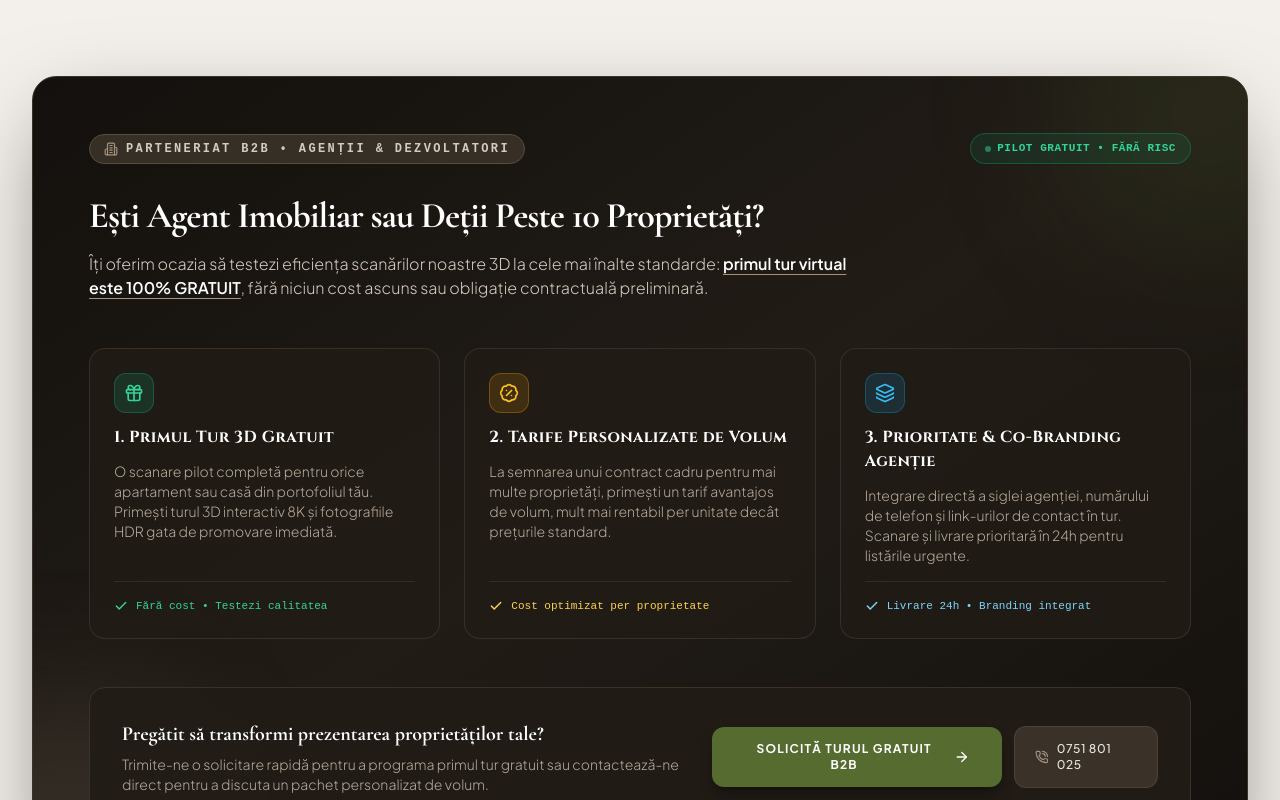
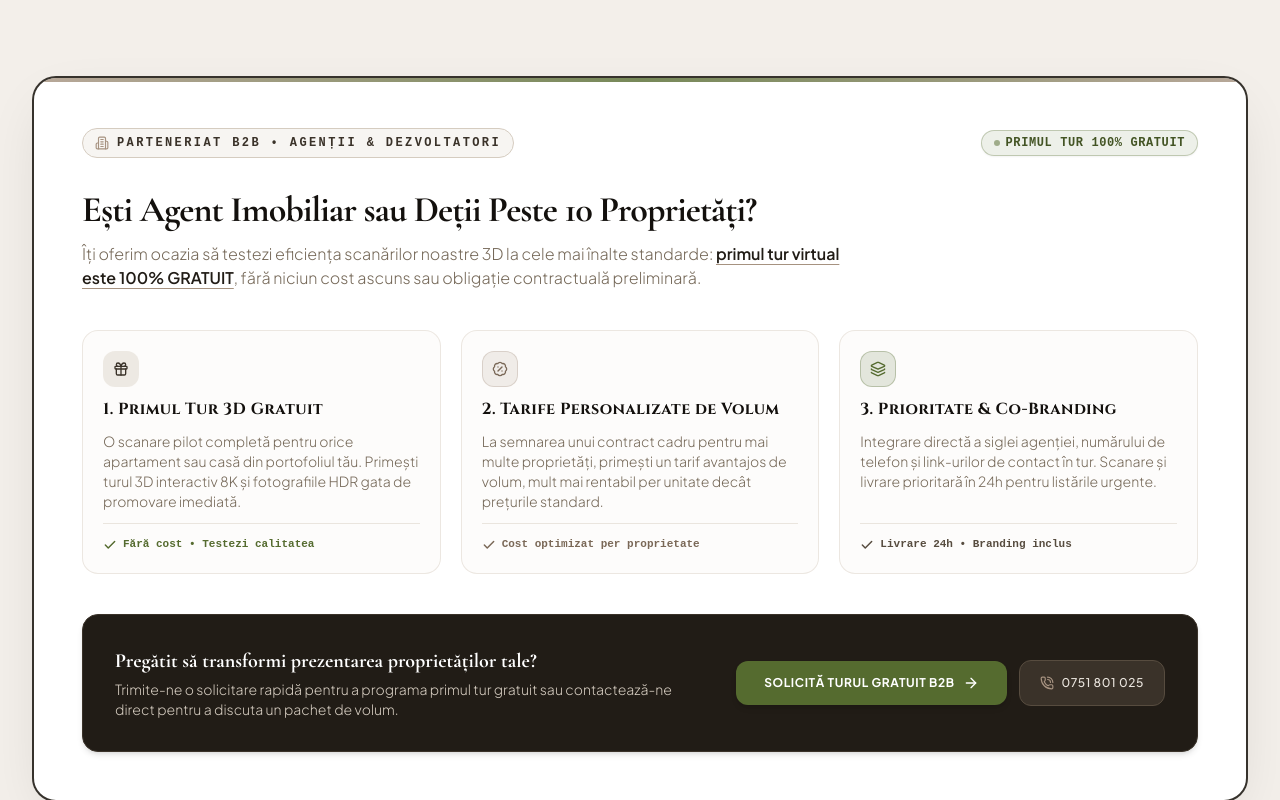
Before and after one commit to nagyistvan1992/transylview3d, a React (Vite) app: page / in a window 1280 px wide. Shown: the part 9660-10460 px from the top of the page. Built offline with nearby package versions, Linux system fonts and the light colour scheme.

Commit message:
Harmonize B2B partnership section styling with site theme and optimize mobile edge-to-edge responsiveness

```diff
--- a/src/components/BookCallModal.tsx
+++ b/src/components/BookCallModal.tsx
@@ -224,14 +224,14 @@ export const BookCallModal: React.FC<BookCallModalProps> = ({
             )}
 
             {formData.selectedPkg && formData.selectedPkg.includes('Parteneriat B2B') && (
-              <div className="mb-4 p-3.5 rounded-xl bg-emerald-950/60 border border-emerald-500/40 text-emerald-200 text-xs flex items-start gap-2.5">
-                <span className="w-2 h-2 rounded-full bg-emerald-400 animate-pulse flex-shrink-0 mt-1" />
+              <div className="mb-4 p-3.5 rounded-xl bg-stone-900 border border-bronze/40 text-stone-200 text-xs flex items-start gap-2.5 shadow-sm">
+                <span className="w-2 h-2 rounded-full bg-bronze animate-pulse flex-shrink-0 mt-1" />
                 <div className="space-y-0.5">
-                  <span className="font-bold text-white uppercase tracking-wide block text-[11px] font-mono">
+                  <span className="font-bold text-bronze uppercase tracking-wide block text-[11px] font-mono">
                     Ofertă Activată: Parteneriat B2B (10+ Proprietăți)
                   </span>
-                  <p className="text-emerald-300/90 font-light leading-relaxed">
-                    Primul tur virtual 3D este 100% GRATUIT pentru a testa calitatea. Pentru portofoliul de proprietăți vom stabili un contract cadru cu preț negociat de volum mult mai avantajos.
+                  <p className="text-stone-300 font-light leading-relaxed">
+                    Primul tur virtual 3D este <strong className="text-white font-medium">100% GRATUIT</strong> pentru a testa calitatea. Pentru portofoliul de proprietăți vom stabili un contract cadru cu preț negociat de volum mult mai avantajos.
                   </p>
                 </div>
               </div>
--- a/src/components/PricingSection.tsx
+++ b/src/components/PricingSection.tsx
@@ -137,121 +137,117 @@ export const PricingSection: React.FC<PricingSectionProps> = ({ onSelectPackage
           whileInView={{ opacity: 1, y: 0 }}
           viewport={{ once: true }}
           transition={{ duration: 0.7 }}
-          className="mt-14 sm:mt-20 relative rounded-3xl sm:rounded-4xl overflow-hidden bg-gradient-to-br from-stone-950 via-stone-900 to-stone-950 border border-stone-800 text-stone-100 shadow-[0_30px_90px_-20px_rgba(0,0,0,0.5)]"
+          className="mt-12 sm:mt-20 relative rounded-2xl sm:rounded-3xl md:rounded-4xl overflow-hidden bg-white border-2 border-stone-900/90 shadow-[0_20px_60px_-15px_rgba(27,23,21,0.12)] -mx-3 sm:mx-0 p-3.5 sm:p-8 lg:p-12"
         >
-          {/* Subtle background ambient accents */}
-          <div className="absolute -top-32 -right-32 w-80 h-80 bg-[#556B2F]/15 rounded-full blur-3xl pointer-events-none" />
-          <div className="absolute -bottom-32 -left-32 w-80 h-80 bg-bronze/15 rounded-full blur-3xl pointer-events-none" />
+          {/* Subtle top architectural bronze accent hairline */}
+          <div className="absolute top-0 inset-x-0 h-1 bg-gradient-to-r from-bronze via-[#556B2F] to-bronze opacity-80" />
 
-          <div className="relative p-6 sm:p-10 lg:p-14">
           {/* Top row with badges */}
-            <div className="flex flex-wrap items-center justify-between gap-3 mb-6 sm:mb-8">
-              <div className="inline-flex items-center gap-2 px-3.5 py-1.5 rounded-full bg-stone-800/90 border border-stone-700 text-stone-300 text-[11px] sm:text-xs font-bold tracking-[0.2em] uppercase font-mono">
-                <Building2 className="w-3.5 h-3.5 text-bronze" />
+          <div className="flex flex-col sm:flex-row sm:items-center justify-between gap-2 mb-4 sm:mb-8 pt-0.5">
+            <div className="inline-flex items-center gap-2 px-3 py-1.5 rounded-full bg-stone-100 border border-stone-300 text-stone-800 text-[10px] sm:text-xs font-bold tracking-[0.2em] uppercase font-mono w-fit">
+              <Building2 className="w-3.5 h-3.5 text-bronze flex-shrink-0" />
               <span>PARTENERIAT B2B • AGENȚII & DEZVOLTATORI</span>
             </div>
-              <span className="px-3.5 py-1.5 rounded-full bg-emerald-500/10 border border-emerald-500/30 text-emerald-400 text-[11px] font-bold tracking-wider uppercase font-mono shadow-sm flex items-center gap-1.5">
-                <span className="w-1.5 h-1.5 rounded-full bg-emerald-400 animate-pulse" />
-                <span>PILOT GRATUIT • FĂRĂ RISC</span>
+            <span className="px-3 py-1 rounded-full bg-[#556B2F]/10 border border-[#556B2F]/30 text-[#435424] text-[10px] sm:text-xs font-bold tracking-wider uppercase font-mono shadow-sm flex items-center gap-1.5 w-fit">
+              <span className="w-1.5 h-1.5 rounded-full bg-[#556B2F] animate-pulse" />
+              <span>PRIMUL TUR 100% GRATUIT</span>
             </span>
           </div>
 
           {/* Header Content */}
-            <div className="max-w-3xl space-y-3 sm:space-y-4 mb-8 sm:mb-12">
-              <h3 className="font-serif text-2xl sm:text-3xl lg:text-4xl font-bold text-white tracking-tight leading-tight">
+          <div className="max-w-3xl space-y-2 sm:space-y-3 mb-5 sm:mb-10">
+            <h3 className="font-serif text-xl sm:text-3xl lg:text-4xl font-bold text-stone-950 tracking-tight leading-tight">
               Ești Agent Imobiliar sau Deții Peste 10 Proprietăți?
             </h3>
-              <p className="text-stone-300 text-xs sm:text-sm lg:text-base leading-relaxed font-light">
-                Îți oferim ocazia să testezi eficiența scanărilor noastre 3D la cele mai înalte standarde: <strong className="text-white font-semibold underline decoration-bronze underline-offset-4">primul tur virtual este 100% GRATUIT</strong>, fără niciun cost ascuns sau obligație contractuală preliminară.
+            <p className="text-stone-600 text-xs sm:text-sm lg:text-base leading-relaxed font-light">
+              Îți oferim ocazia să testezi eficiența scanărilor noastre 3D la cele mai înalte standarde: <strong className="text-stone-900 font-semibold underline decoration-bronze underline-offset-4">primul tur virtual este 100% GRATUIT</strong>, fără niciun cost ascuns sau obligație contractuală preliminară.
             </p>
           </div>
 
           {/* 3 Pillar Cards */}
-            <div className="grid grid-cols-1 md:grid-cols-3 gap-4 sm:gap-6 mb-10 sm:mb-12">
+          <div className="grid grid-cols-1 md:grid-cols-3 gap-3 sm:gap-5 mb-5 sm:mb-10">
             {/* Pillar 1 */}
-              <div className="p-5 sm:p-6 rounded-2xl bg-stone-900/90 border border-stone-800/90 flex flex-col justify-between hover:border-stone-700 transition-colors">
-                <div className="space-y-3">
-                  <div className="w-10 h-10 rounded-xl bg-emerald-500/15 border border-emerald-500/30 flex items-center justify-center text-emerald-400">
-                    <Gift className="w-5 h-5" />
+            <div className="p-3.5 sm:p-5 rounded-xl sm:rounded-2xl bg-stone-50/80 border border-stone-200/90 flex flex-col justify-between hover:border-stone-300 hover:bg-white hover:shadow-sm transition-all">
+              <div className="space-y-2.5">
+                <div className="w-9 h-9 rounded-xl bg-stone-200/80 text-stone-900 flex items-center justify-center">
+                  <Gift className="w-4 h-4 text-stone-800" />
                 </div>
-                  <h4 className="font-display font-bold text-sm sm:text-base text-white tracking-wide">
+                <h4 className="font-display font-bold text-sm sm:text-base text-stone-950 tracking-wide">
                   1. Primul Tur 3D Gratuit
                 </h4>
-                  <p className="text-xs sm:text-sm text-stone-400 leading-relaxed font-light">
+                <p className="text-xs sm:text-sm text-stone-600 leading-relaxed font-light">
                   O scanare pilot completă pentru orice apartament sau casă din portofoliul tău. Primești turul 3D interactiv 8K și fotografiile HDR gata de promovare imediată.
                 </p>
               </div>
-                <div className="pt-4 mt-4 border-t border-stone-800/80 flex items-center gap-2 text-[11px] font-mono text-emerald-400">
+              <div className="pt-3 mt-3 border-t border-stone-200 flex items-center gap-1.5 text-[11px] font-mono text-[#556B2F] font-semibold">
                 <Check className="w-3.5 h-3.5 stroke-[2.5]" /> Fără cost • Testezi calitatea
               </div>
             </div>
 
             {/* Pillar 2 */}
-              <div className="p-5 sm:p-6 rounded-2xl bg-stone-900/90 border border-stone-800/90 flex flex-col justify-between hover:border-stone-700 transition-colors">
-                <div className="space-y-3">
-                  <div className="w-10 h-10 rounded-xl bg-amber-500/15 border border-amber-500/30 flex items-center justify-center text-amber-400">
-                    <BadgePercent className="w-5 h-5" />
+            <div className="p-3.5 sm:p-5 rounded-xl sm:rounded-2xl bg-stone-50/80 border border-stone-200/90 flex flex-col justify-between hover:border-bronze/40 hover:bg-white hover:shadow-sm transition-all">
+              <div className="space-y-2.5">
+                <div className="w-9 h-9 rounded-xl bg-bronze/15 text-bronze-dark border border-bronze/30 flex items-center justify-center">
+                  <BadgePercent className="w-4 h-4 text-bronze-dark" />
                 </div>
-                  <h4 className="font-display font-bold text-sm sm:text-base text-white tracking-wide">
+                <h4 className="font-display font-bold text-sm sm:text-base text-stone-950 tracking-wide">
                   2. Tarife Personalizate de Volum
                 </h4>
-                  <p className="text-xs sm:text-sm text-stone-400 leading-relaxed font-light">
+                <p className="text-xs sm:text-sm text-stone-600 leading-relaxed font-light">
                   La semnarea unui contract cadru pentru mai multe proprietăți, primești un tarif avantajos de volum, mult mai rentabil per unitate decât prețurile standard.
                 </p>
               </div>
-                <div className="pt-4 mt-4 border-t border-stone-800/80 flex items-center gap-2 text-[11px] font-mono text-amber-300">
+              <div className="pt-3 mt-3 border-t border-stone-200 flex items-center gap-1.5 text-[11px] font-mono text-bronze-dark font-semibold">
                 <Check className="w-3.5 h-3.5 stroke-[2.5]" /> Cost optimizat per proprietate
               </div>
             </div>
 
             {/* Pillar 3 */}
-              <div className="p-5 sm:p-6 rounded-2xl bg-stone-900/90 border border-stone-800/90 flex flex-col justify-between hover:border-stone-700 transition-colors">
-                <div className="space-y-3">
-                  <div className="w-10 h-10 rounded-xl bg-sky-500/15 border border-sky-500/30 flex items-center justify-center text-sky-400">
-                    <Layers className="w-5 h-5" />
+            <div className="p-3.5 sm:p-5 rounded-xl sm:rounded-2xl bg-stone-50/80 border border-stone-200/90 flex flex-col justify-between hover:border-[#556B2F]/40 hover:bg-white hover:shadow-sm transition-all">
+              <div className="space-y-2.5">
+                <div className="w-9 h-9 rounded-xl bg-[#556B2F]/15 text-[#556B2F] border border-[#556B2F]/30 flex items-center justify-center">
+                  <Layers className="w-4 h-4 text-[#556B2F]" />
                 </div>
-                  <h4 className="font-display font-bold text-sm sm:text-base text-white tracking-wide">
-                    3. Prioritate & Co-Branding Agenție
+                <h4 className="font-display font-bold text-sm sm:text-base text-stone-950 tracking-wide">
+                  3. Prioritate & Co-Branding
                 </h4>
-                  <p className="text-xs sm:text-sm text-stone-400 leading-relaxed font-light">
+                <p className="text-xs sm:text-sm text-stone-600 leading-relaxed font-light">
                   Integrare directă a siglei agenției, numărului de telefon și link-urilor de contact în tur. Scanare și livrare prioritară în 24h pentru listările urgente.
                 </p>
               </div>
-                <div className="pt-4 mt-4 border-t border-stone-800/80 flex items-center gap-2 text-[11px] font-mono text-sky-300">
-                  <Check className="w-3.5 h-3.5 stroke-[2.5]" /> Livrare 24h • Branding integrat
+              <div className="pt-3 mt-3 border-t border-stone-200 flex items-center gap-1.5 text-[11px] font-mono text-stone-700 font-semibold">
+                <Check className="w-3.5 h-3.5 stroke-[2.5]" /> Livrare 24h • Branding inclus
               </div>
             </div>
           </div>
 
-            {/* CTA Box */}
-            <div className="p-6 sm:p-8 rounded-2xl bg-stone-900/95 border border-stone-800 flex flex-col lg:flex-row items-center justify-between gap-6">
-              <div className="space-y-1.5 text-center lg:text-left">
-                <h5 className="font-serif text-lg sm:text-xl font-bold text-white">
+          {/* Bottom Action Box */}
+          <div className="p-3.5 sm:p-6 lg:p-8 rounded-xl sm:rounded-2xl bg-stone-900 border border-stone-800 text-stone-100 flex flex-col lg:flex-row items-center justify-between gap-4 sm:gap-6 shadow-md">
+            <div className="space-y-1 text-center lg:text-left w-full lg:w-auto">
+              <h5 className="font-serif text-base sm:text-lg lg:text-xl font-bold text-white">
                 Pregătit să transformi prezentarea proprietăților tale?
               </h5>
-                <p className="text-xs sm:text-sm text-stone-400 font-light max-w-xl">
-                  Trimite-ne o solicitare rapidă pentru a programa primul tur gratuit sau contactează-ne direct pentru a discuta un pachet personalizat de volum.
+              <p className="text-xs sm:text-sm text-stone-300 font-light max-w-xl">
+                Trimite-ne o solicitare rapidă pentru a programa primul tur gratuit sau contactează-ne direct pentru a discuta un pachet de volum.
               </p>
             </div>
 
-              <div className="flex flex-col sm:flex-row items-stretch sm:items-center gap-3 w-full lg:w-auto">
+            <div className="flex flex-col sm:flex-row items-stretch sm:items-center gap-2.5 sm:gap-3 w-full lg:w-auto">
               <button
                 onClick={() => onSelectPackage('Parteneriat B2B (Primul Tur Gratuit - 10+ Proprietăți)')}
-                  className="inline-flex items-center justify-center gap-2.5 px-6 sm:px-8 py-3.5 rounded-xl bg-[#556B2F] hover:bg-[#435424] text-white font-bold text-xs uppercase tracking-widest transition-all duration-200 shadow-lg shadow-black/30 hover:scale-[1.02] active:scale-[0.98]"
+                className="inline-flex items-center justify-center gap-2 px-5 sm:px-7 py-3 sm:py-3.5 rounded-xl bg-[#556B2F] hover:bg-[#435424] text-white font-bold text-xs uppercase tracking-wider transition-all duration-200 shadow-md active:scale-98"
               >
                 <span>Solicită Turul Gratuit B2B</span>
                 <ArrowRight className="w-4 h-4" />
               </button>
               <a
                 href="tel:0751801025"
-                  className="inline-flex items-center justify-center gap-2 px-5 py-3.5 rounded-xl bg-stone-800 hover:bg-stone-700 text-stone-200 font-medium text-xs tracking-wider transition-colors border border-stone-700/60"
+                className="inline-flex items-center justify-center gap-2 px-4 sm:px-5 py-3 sm:py-3.5 rounded-xl bg-stone-800 hover:bg-stone-700 text-stone-200 font-medium text-xs tracking-wider transition-colors border border-stone-700"
               >
                 <PhoneCall className="w-3.5 h-3.5 text-bronze" />
                 <span>0751 801 025</span>
               </a>
             </div>
-            </div>
-
           </div>
         </motion.div>
 
```
Lines whose indentation alone changed are shown as unchanged.
